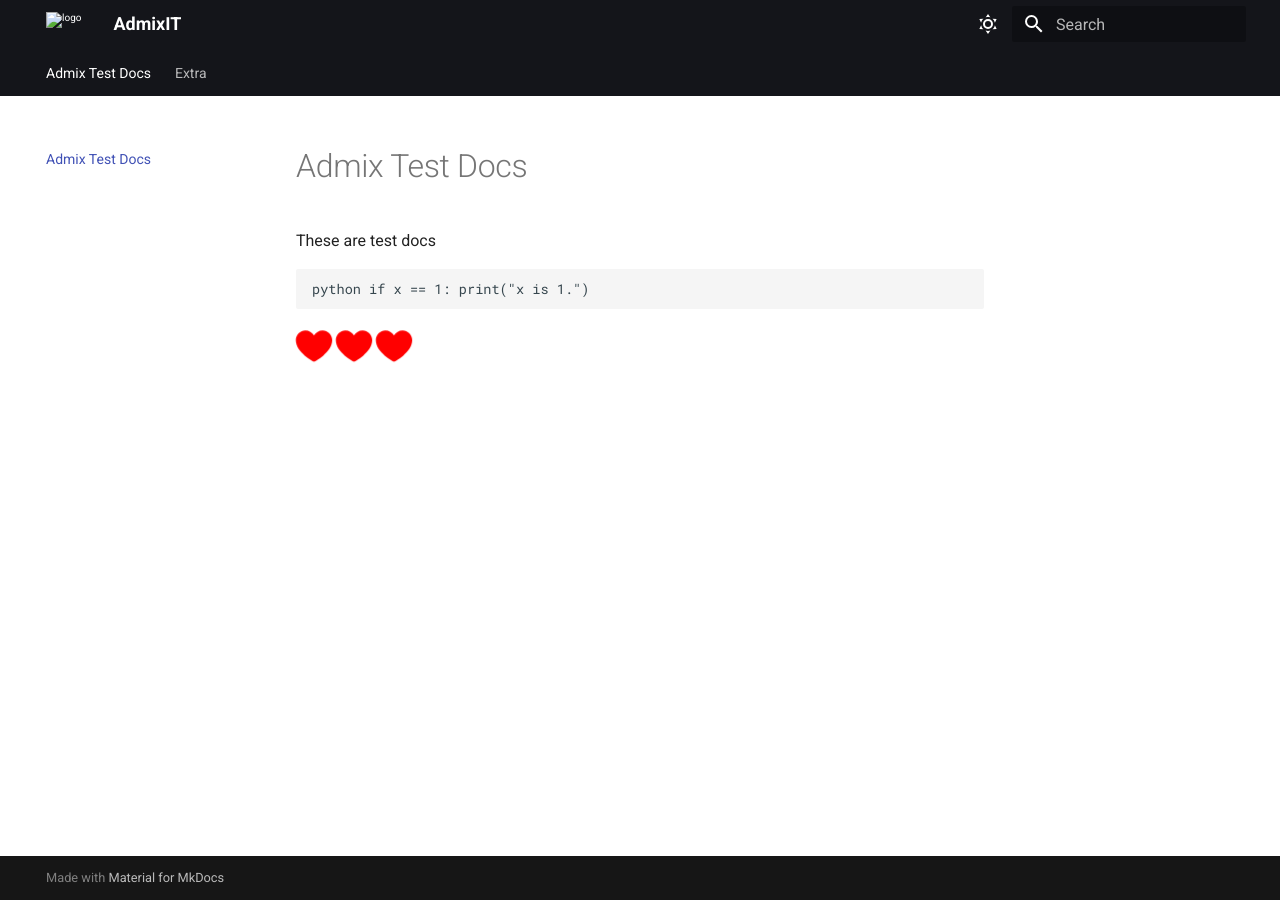
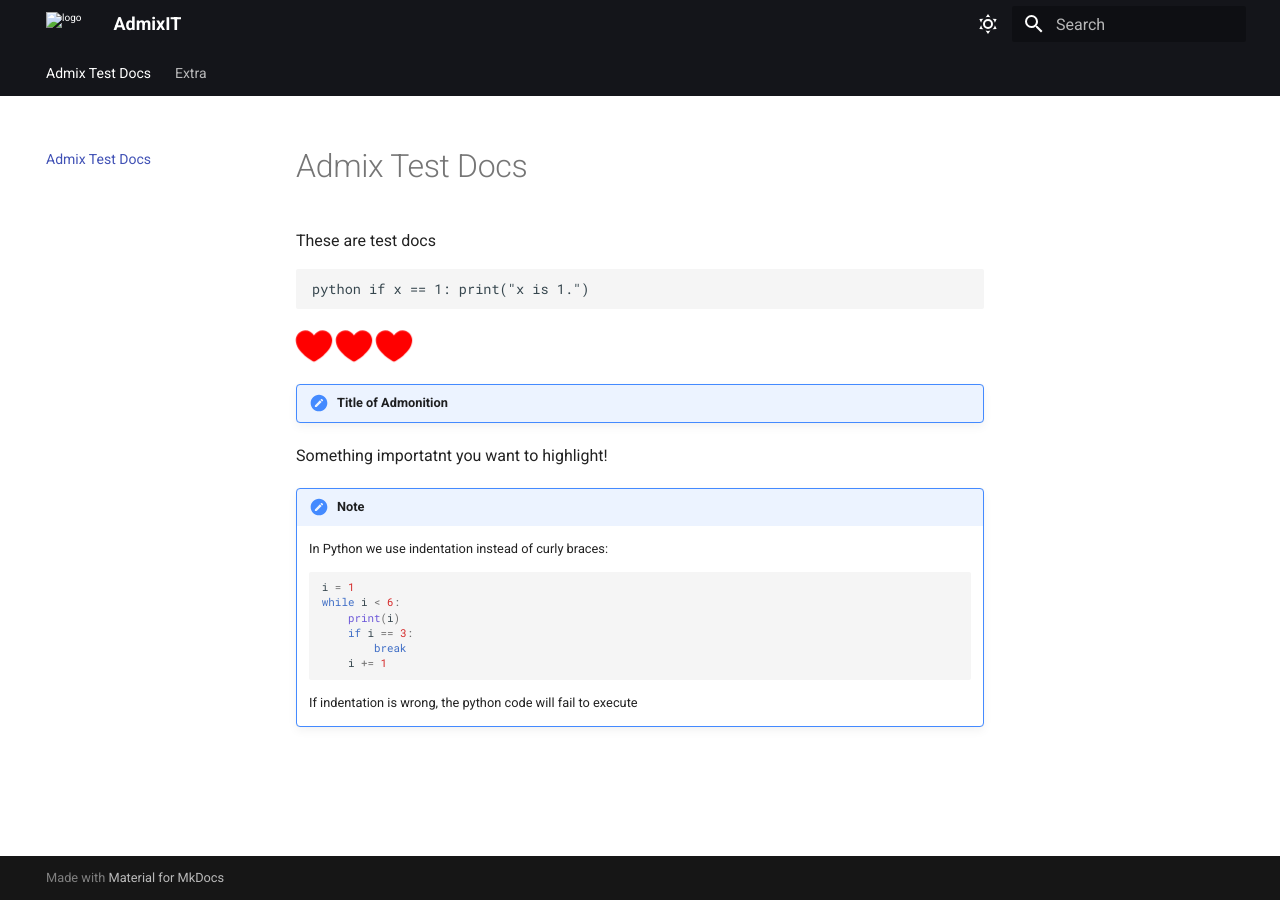
Before and after one commit to meri-imperiumi/handbook, an MkDocs documentation site: the page built from docs/index.md, in a window 1280 px wide. Built offline with MkDocs 1.6.1 and Material for MkDocs 9.7.7, drawn with Linux system fonts in a browser that asks for light colours.

Commit message:
vault backup: 2025-02-16 04:03:48

````diff
--- a/docs/index.md
+++ b/docs/index.md
@@ -8,3 +8,18 @@ python if x == 1: print("x is 1.")
 
 
 <style> @keyframes heart { 0%, 40%, 80%, 100% { transform: scale(1); } 20%, 60% { transform: scale(1.15); } } .heart { animation: heart 1000ms infinite; color: red; font-size: 2em; } </style> :octicons-heart-fill-24:{ .heart } :octicons-heart-fill-24:{ .heart } :octicons-heart-fill-24:{ .heart }
+
+!!! type "Title of Admonition"
+ Something importatnt you want to highlight!
+
+!!! note
+    In Python we use indentation instead of curly braces:
+    ```python
+    i = 1
+    while i < 6:
+        print(i)
+        if i == 3:
+            break
+        i += 1
+    ```
+    If indentation is wrong, the python code will fail to execute
````
